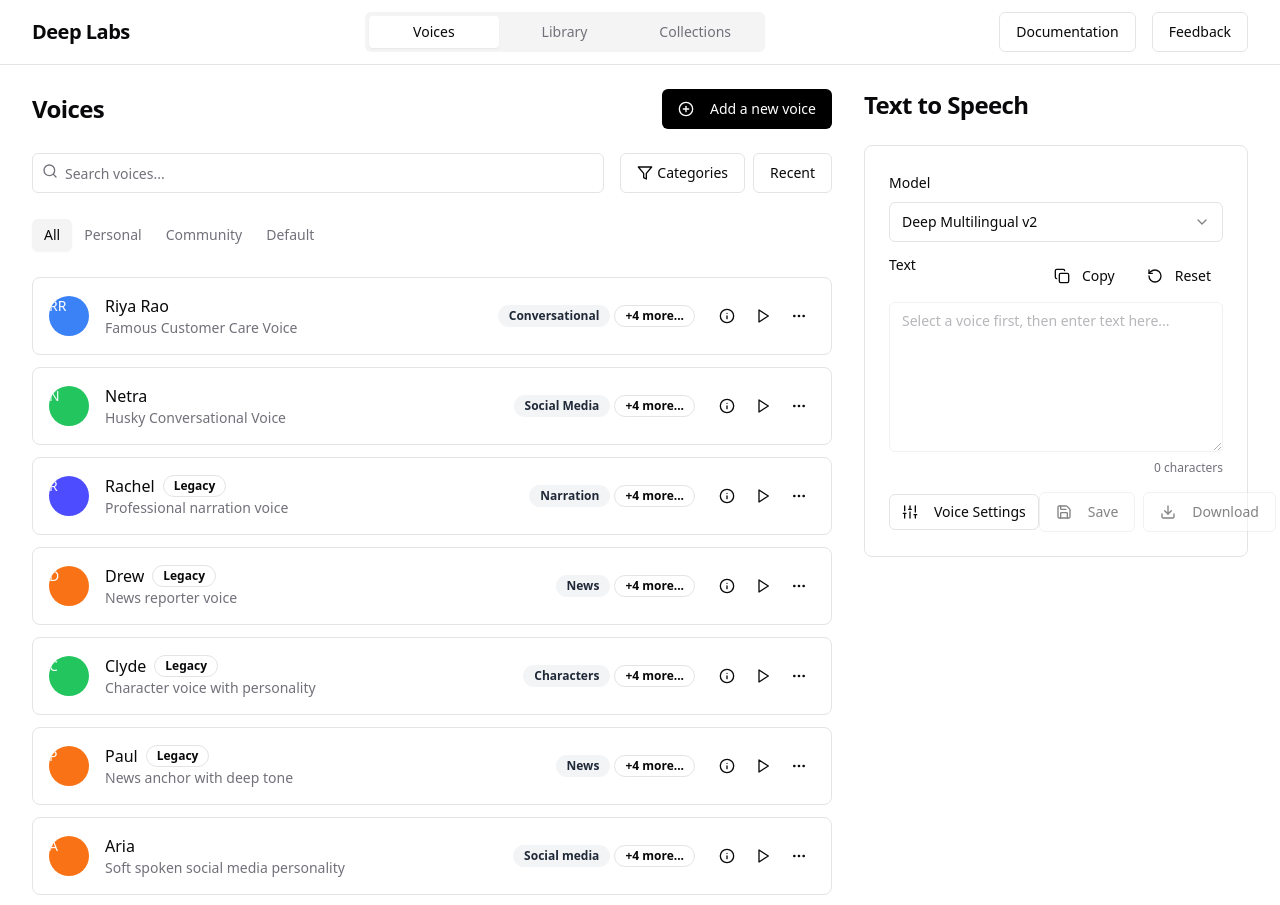
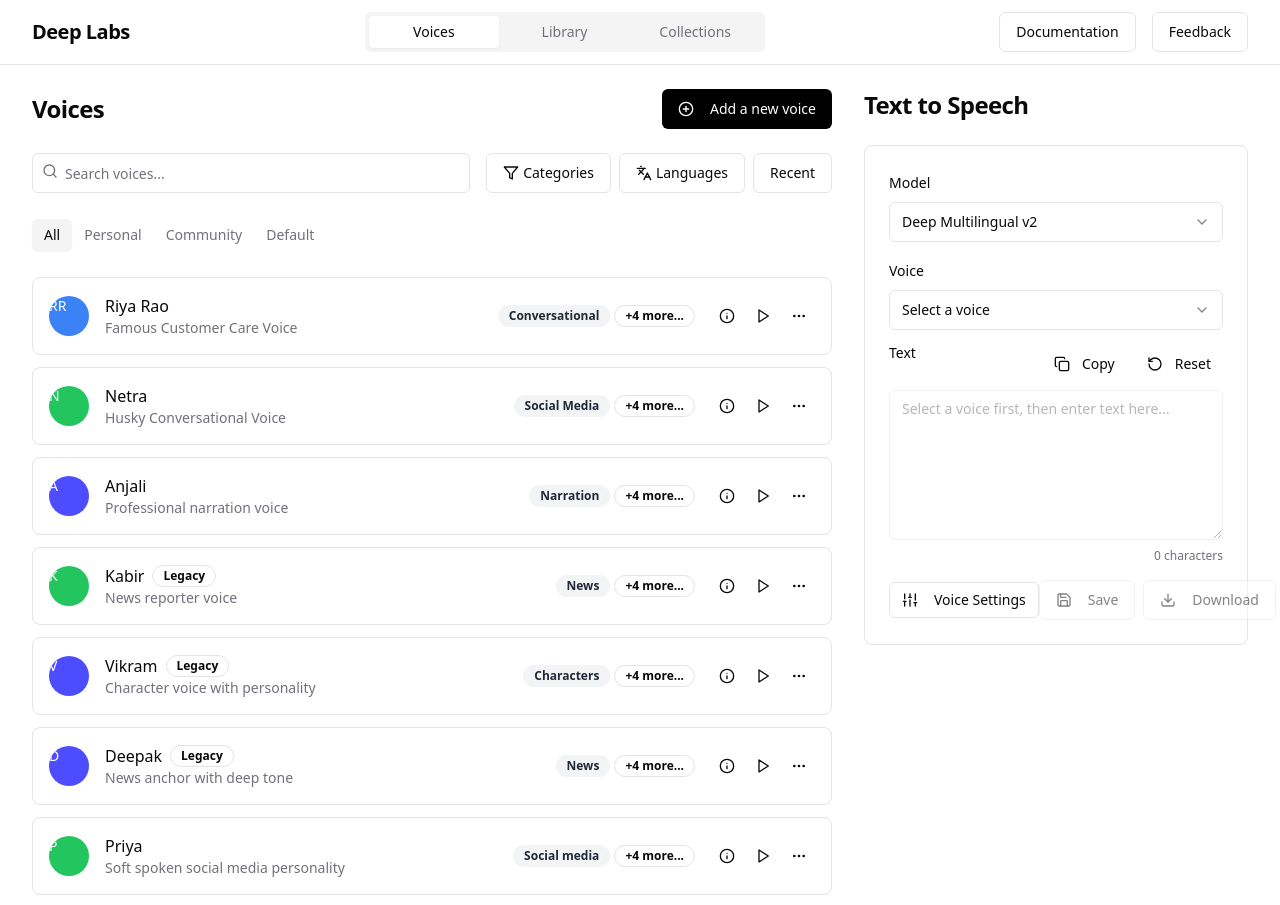
Before and after one commit to Deepak11110/voiceforge-lab, a React (Vite) app: page /dashboard in a window 1280 px wide. Shown: the top 905 px of the page. Built offline with nearby package versions, Linux system fonts and the light colour scheme.

Commit message:
Add UI for Indian languages and voice selection
Implement UI changes to support Indian languages and add voice selection functionality in the text-to-speech section.

```diff
--- a/src/components/TextToSpeechForm.tsx
+++ b/src/components/TextToSpeechForm.tsx
@@ -1,5 +1,5 @@
 
-import React, { useState } from 'react';
+import React, { useState, useEffect } from 'react';
 import {
   Play,
   RotateCcw,
@@ -29,18 +29,26 @@ import { toast } from 'sonner';
 
 interface TextToSpeechFormProps {
   selectedVoice: Voice | null;
+  voices: Voice[];
 }
 
-const TextToSpeechForm: React.FC<TextToSpeechFormProps> = ({ selectedVoice }) => {
+const TextToSpeechForm: React.FC<TextToSpeechFormProps> = ({ selectedVoice, voices }) => {
   const [text, setText] = useState<string>('');
   const [model, setModel] = useState<string>('multilingual-v2');
   const [isGenerating, setIsGenerating] = useState<boolean>(false);
   const [audioUrl, setAudioUrl] = useState<string | null>(null);
+  const [currentVoice, setCurrentVoice] = useState<string | null>(null);
   const [settings, setSettings] = useState({
     stability: 40,
     clarity: 75,
     style: 5
   });
+
+  useEffect(() => {
+    if (selectedVoice) {
+      setCurrentVoice(selectedVoice.id);
+    }
+  }, [selectedVoice]);
 
   const handleGenerate = async () => {
     if (!text.trim()) {
@@ -48,7 +56,7 @@ const TextToSpeechForm: React.FC<TextToSpeechFormProps> = ({ selectedVoice }) =>
       return;
     }
 
-    if (!selectedVoice) {
+    if (!currentVoice) {
       toast.error('Please select a voice first.');
       return;
     }
@@ -62,7 +70,8 @@ const TextToSpeechForm: React.FC<TextToSpeechFormProps> = ({ selectedVoice }) =>
     setIsGenerating(false);
     setAudioUrl('https://audio-samples.github.io/samples/mp3/blizzard_biased/sample-1.mp3');
 
-    toast.success('Audio generated successfully!');
+    const selectedVoiceData = voices.find(v => v.id === currentVoice);
+    toast.success(`Audio generated successfully with ${selectedVoiceData?.name || 'selected voice'}!`);
   };
 
   const handleSettingChange = (key: string, value: number) => {
@@ -84,6 +93,8 @@ const TextToSpeechForm: React.FC<TextToSpeechFormProps> = ({ selectedVoice }) =>
     });
   };
 
+  const currentVoiceData = voices.find(v => v.id === currentVoice) || selectedVoice;
+
   return (
     <div className="space-y-4 p-6 border rounded-lg w-full max-w-3xl mx-auto animate-fade-in">
       <div className="space-y-2">
@@ -97,8 +108,28 @@ const TextToSpeechForm: React.FC<TextToSpeechFormProps> = ({ selectedVoice }) =>
           </SelectTrigger>
           <SelectContent>
             <SelectItem value="multilingual-v2">Deep Multilingual v2</SelectItem>
+            <SelectItem value="indian-v1">Deep Indian v1</SelectItem>
             <SelectItem value="turbo-v2">Deep Turbo v2</SelectItem>
             <SelectItem value="english-v1">Deep English v1</SelectItem>
+          </SelectContent>
+        </Select>
+      </div>
+
+      <div className="space-y-2">
+        <Label htmlFor="voice-select">Voice</Label>
+        <Select
+          value={currentVoice || ''}
+          onValueChange={setCurrentVoice}
+        >
+          <SelectTrigger>
+            <SelectValue placeholder="Select a voice" />
+          </SelectTrigger>
+          <SelectContent>
+            {voices.map(voice => (
+              <SelectItem key={voice.id} value={voice.id}>
+                {voice.name} ({voice.language})
+              </SelectItem>
+            ))}
           </SelectContent>
         </Select>
       </div>
@@ -120,14 +151,14 @@ const TextToSpeechForm: React.FC<TextToSpeechFormProps> = ({ selectedVoice }) =>
 
         <Textarea
           id="text-input"
-          placeholder={selectedVoice
-            ? `Enter text to be spoken in ${selectedVoice.name}'s voice...`
+          placeholder={currentVoiceData
+            ? `Enter text to be spoken in ${currentVoiceData.name}'s voice (${currentVoiceData.language})...`
             : "Select a voice first, then enter text here..."
           }
           className="min-h-[150px] resize-y"
           value={text}
           onChange={(e) => setText(e.target.value)}
-          disabled={!selectedVoice}
+          disabled={!currentVoice}
         />
 
         <div className="text-xs text-right text-muted-foreground">
@@ -218,7 +249,7 @@ const TextToSpeechForm: React.FC<TextToSpeechFormProps> = ({ selectedVoice }) =>
           </Button>
 
           <Button
-            disabled={!selectedVoice || !text.trim() || isGenerating}
+            disabled={!currentVoice || !text.trim() || isGenerating}
             onClick={handleGenerate}
           >
             <Play className="h-4 w-4 mr-2" />
--- a/src/pages/Dashboard.tsx
+++ b/src/pages/Dashboard.tsx
@@ -1,6 +1,6 @@
 
 import React, { useState, useEffect } from 'react';
-import { Search, Filter, Check } from 'lucide-react';
+import { Search, Filter, Check, Languages } from 'lucide-react';
 import { Input } from '@/components/ui/input';
 import { Button } from '@/components/ui/button';
 import { Badge } from '@/components/ui/badge';
@@ -18,7 +18,7 @@ import TextToSpeechForm from '@/components/TextToSpeechForm';
 import { Voice } from '@/types/voice';
 import { toast } from 'sonner';
 
-// Mock data
+// Mock data with Indian voices
 const mockVoices: Voice[] = [
   {
     id: '1',
@@ -29,16 +29,17 @@ const mockVoices: Voice[] = [
     audioId: 'AUD-RF245912',
     isLegacy: false,
     tags: ['Female', 'Indian', 'Customer Service', 'Professional', 'Clear'],
+    language: 'Hindi',
     createdAt: '2023-08-15',
     recentGenerations: [
       {
         id: 'gen1',
-        text: 'Welcome to Deep Labs, how may I assist you today?',
+        text: 'नमस्ते, दीप लैब्स में आपका स्वागत है। मैं आपकी किस प्रकार सहायता कर सकती हूँ?',
         date: '2 days ago'
       },
       {
         id: 'gen2',
-        text: 'Thank you for contacting our support team.',
+        text: 'हमारी सहायता टीम से संपर्क करने के लिए धन्यवाद।',
         date: '5 days ago'
       }
     ]
@@ -52,6 +53,7 @@ const mockVoices: Voice[] = [
     audioId: 'AUD-NT187634',
     isLegacy: false,
     tags: ['Female', 'Young', 'Husky', 'Casual', 'Social'],
+    language: 'English (Indian)',
     createdAt: '2023-09-22',
     recentGenerations: [
       {
@@ -63,113 +65,114 @@ const mockVoices: Voice[] = [
   },
   {
     id: '3',
-    name: 'Rachel',
+    name: 'Anjali',
     description: 'Professional narration voice',
     category: 'Narration',
-    speakerId: 'SPKR-Rachel003',
-    audioId: 'AUD-RC123456',
-    isLegacy: true,
-    tags: ['Female', 'American', 'Professional', 'Calm', 'Narration'],
-    createdAt: '2023-05-10',
+    speakerId: 'SPKR-Anjali003',
+    audioId: 'AUD-AN123456',
+    isLegacy: false,
+    tags: ['Female', 'Indian', 'Professional', 'Calm', 'Narration'],
+    language: 'Tamil',
+    createdAt: '2023-07-10',
     recentGenerations: [
       {
         id: 'gen4',
-        text: 'In the beginning, there was darkness across the face of the deep.',
-        date: '2 months ago'
-      },
-      {
-        id: 'gen5',
-        text: 'The history of artificial intelligence begins with ancient myths and stories.',
+        text: 'தொடக்கத்தில், ஆழத்தின் முகத்தில் இருள் இருந்தது.',
         date: '2 months ago'
       }
     ]
   },
   {
     id: '4',
-    name: 'Drew',
+    name: 'Kabir',
     description: 'News reporter voice',
     category: 'News',
-    speakerId: 'SPKR-Drew004',
-    audioId: 'AUD-DW789012',
+    speakerId: 'SPKR-Kabir004',
+    audioId: 'AUD-KB789012',
     isLegacy: true,
-    tags: ['Male', 'American', 'Authoritative', 'News', 'Clear'],
+    tags: ['Male', 'Indian', 'Authoritative', 'News', 'Clear'],
+    language: 'Marathi',
     createdAt: '2023-04-18',
     recentGenerations: [
       {
         id: 'gen6',
-        text: 'Breaking news: Scientists discover a breakthrough in quantum computing.',
+        text: 'ब्रेकिंग न्यूज: शास्त्रज्ञांनी क्वांटम कॉम्प्युटिंगमध्ये एक मोठी प्रगती केली आहे.',
         date: '3 months ago'
       }
     ]
   },
   {
     id: '5',
-    name: 'Clyde',
+    name: 'Vikram',
     description: 'Character voice with personality',
     category: 'Characters',
-    speakerId: 'SPKR-Clyde005',
-    audioId: 'AUD-CL345678',
+    speakerId: 'SPKR-Vikram005',
+    audioId: 'AUD-VK345678',
     isLegacy: true,
     tags: ['Male', 'Character', 'Eccentric', 'Animated', 'Unique'],
+    language: 'Bengali',
     createdAt: '2023-03-05',
     recentGenerations: [
       {
         id: 'gen7',
-        text: 'Well well well, what do we have here? Another adventurer?',
+        text: 'আরে, আমরা এখানে কী পেয়েছি? আরেকজন অ্যাডভেঞ্চারার?',
         date: '5 months ago'
       }
     ]
   },
   {
     id: '6',
-    name: 'Paul',
+    name: 'Deepak',
     description: 'News anchor with deep tone',
     category: 'News',
-    speakerId: 'SPKR-Paul006',
-    audioId: 'AUD-PL901234',
+    speakerId: 'SPKR-Deepak006',
+    audioId: 'AUD-DP901234',
     isLegacy: true,
     tags: ['Male', 'Deep', 'Authoritative', 'News', 'Professional'],
+    language: 'Punjabi',
     createdAt: '2023-02-20',
     recentGenerations: [
       {
         id: 'gen8',
-        text: 'Good evening, our top story tonight focuses on recent developments in climate policy.',
+        text: 'ਸ਼ੁਭ ਸ਼ਾਮ, ਅੱਜ ਦੀ ਸਾਡੀ ਮੁੱਖ ਖ਼ਬਰ ਜਲਵਾਯੂ ਨੀਤੀ ਵਿੱਚ ਹਾਲੀਆ ਘਟਨਾਕ੍ਰਮ ਤੇ ਕੇਂਦ੍ਰਿਤ ਹੈ।',
         date: '4 months ago'
       }
     ]
   },
   {
     id: '7',
-    name: 'Aria',
+    name: 'Priya',
     description: 'Soft spoken social media personality',
     category: 'Social media',
-    speakerId: 'SPKR-Aria007',
-    audioId: 'AUD-AR567890',
+    speakerId: 'SPKR-Priya007',
+    audioId: 'AUD-PR567890',
     isLegacy: false,
     tags: ['Female', 'Young', 'Soft', 'Friendly', 'Social'],
+    language: 'Telugu',
     createdAt: '2023-07-12',
     recentGenerations: [
       {
         id: 'gen9',
-        text: 'Hi everyone! Today I want to share my morning routine with all of you.',
+        text: 'హాయ్ అందరికీ! నేడు నేను నా ఉదయపు దినచర్యను మీ అందరితో పంచుకోవాలనుకుంటున్నాను.',
         date: '1 month ago'
       }
     ]
   },
   {
     id: '8',
-    name: 'Domi',
+    name: 'Meera',
     description: 'Professional audiobook narrator',
     category: 'Narration',
-    speakerId: 'SPKR-Domi008',
-    audioId: 'AUD-DM123789',
+    speakerId: 'SPKR-Meera008',
+    audioId: 'AUD-MR123789',
     isLegacy: true,
     tags: ['Female', 'Mature', 'Professional', 'Audiobook', 'Expressive'],
+    language: 'Malayalam',
     createdAt: '2023-01-15',
     recentGenerations: [
       {
         id: 'gen10',
-        text: 'Chapter One. The old house stood atop the hill, silhouetted against the evening sky.',
+        text: 'അധ്യായം ഒന്ന്. പഴയ വീട് കുന്നിൻമുകളിൽ നിന്നു, സന്ധ്യാ ആകാശത്തിനെതിരെ ഒരു നിഴൽചിത്രമായി നിന്നു.',
         date: '6 months ago'
       }
     ]
@@ -184,6 +187,7 @@ const Dashboard: React.FC = () => {
   const [searchQuery, setSearchQuery] = useState<string>('');
   const [activeTab, setActiveTab] = useState<string>('all');
   const [categoryFilter, setCategoryFilter] = useState<string[]>([]);
+  const [languageFilter, setLanguageFilter] = useState<string[]>([]);
 
   useEffect(() => {
     // Simulate API fetch
@@ -221,8 +225,13 @@ const Dashboard: React.FC = () => {
       result = result.filter(voice => categoryFilter.includes(voice.category));
     }
 
+    // Filter by language
+    if (languageFilter.length > 0) {
+      result = result.filter(voice => languageFilter.includes(voice.language));
+    }
+
     setFilteredVoices(result);
-  }, [voices, searchQuery, activeTab, categoryFilter]);
+  }, [voices, searchQuery, activeTab, categoryFilter, languageFilter]);
 
   const handleSelectVoice = (voice: Voice) => {
     setSelectedVoice(voice);
@@ -329,6 +338,40 @@ const Dashboard: React.FC = () => {
                   </DropdownMenuContent>
                 </DropdownMenu>
 
+                <DropdownMenu>
+                  <DropdownMenuTrigger asChild>
+                    <Button variant="outline" className="gap-1">
+                      <Languages className="h-4 w-4" />
+                      <span className="hidden sm:inline">Languages</span>
+                      {languageFilter.length > 0 && (
+                        <Badge
+                          variant="secondary"
+                          className="ml-1 rounded-full h-5 w-5 p-0 flex items-center justify-center"
+                        >
+                          {languageFilter.length}
+                        </Badge>
+                      )}
+                    </Button>
+                  </DropdownMenuTrigger>
+                  <DropdownMenuContent align="end" className="w-56">
+                    {['Hindi', 'English (Indian)', 'Tamil', 'Marathi', 'Bengali', 'Punjabi', 'Telugu', 'Malayalam', 'Kannada', 'Gujarati'].map((language) => (
+                      <DropdownMenuCheckboxItem
+                        key={language}
+                        checked={languageFilter.includes(language)}
+                        onCheckedChange={(checked) => {
+                          if (checked) {
+                            setLanguageFilter(prev => [...prev, language]);
+                          } else {
+                            setLanguageFilter(prev => prev.filter(item => item !== language));
+                          }
+                        }}
+                      >
+                        {language}
+                      </DropdownMenuCheckboxItem>
+                    ))}
+                  </DropdownMenuContent>
+                </DropdownMenu>
+
                 <Button variant="outline">
                   Recent
                 </Button>
@@ -372,6 +415,7 @@ const Dashboard: React.FC = () => {
                     setSearchQuery('');
                     setActiveTab('all');
                     setCategoryFilter([]);
+                    setLanguageFilter([]);
                   }}>
                     Clear all filters
                   </Button>
@@ -392,7 +436,7 @@ const Dashboard: React.FC = () => {
 
           <div className="space-y-6">
             <h2 className="text-2xl font-bold tracking-tight">Text to Speech</h2>
-            <TextToSpeechForm selectedVoice={selectedVoice} />
+            <TextToSpeechForm selectedVoice={selectedVoice} voices={filteredVoices} />
           </div>
         </div>
       </main>
--- a/src/types/voice.ts
+++ b/src/types/voice.ts
@@ -8,6 +8,7 @@ export interface Voice {
   audioId: string;
   isLegacy: boolean;
   tags: string[];
+  language: string;
   createdAt: string;
   recentGenerations: {
     id: string;
```
